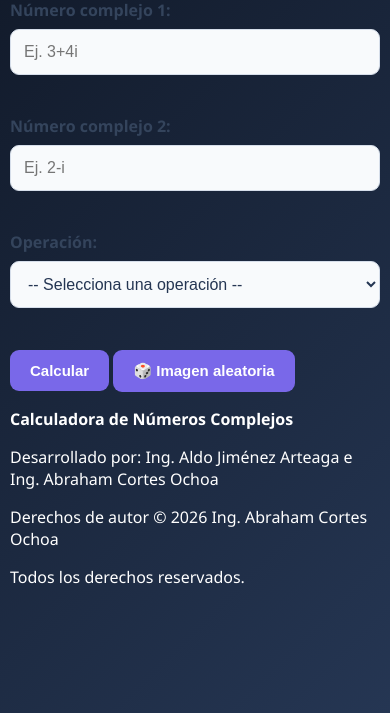
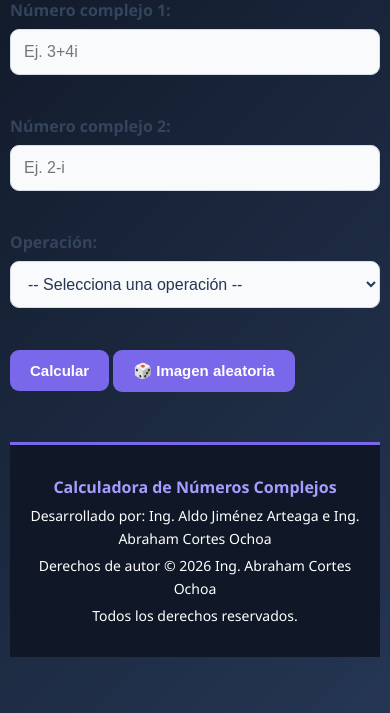
Before and after one commit to abrahamcortes1503-ui/ComplexMath, a Django app: page / in a window 390 px wide. Shown: the part 131-844 px from the top of the page. Run offline with Django 5.2, Linux system fonts and the light colour scheme.

Commit message:
Update style.css

```diff
--- a/static/css/style.css
+++ b/static/css/style.css
@@ -186,6 +186,34 @@ button:hover {
         padding: 20px;
     }
 
+
+/* Pie de página y créditos */
+
+.footer-creditos {
+    width: 100%;
+    margin-top: 50px;
+    padding: 25px 15px;
+    text-align: center;
+
+    background-color: #101827;
+    color: #ffffff;
+
+    font-family: 'Segoe UI', Arial, sans-serif;
+    font-size: 14px;
+    line-height: 1.6;
+
+    border-top: 3px solid #7968e9;
+}
+
+.footer-creditos p {
+    margin: 5px 0;
+}
+
+.footer-creditos strong {
+    color: #a99bff;
+    font-size: 16px;
+}
+
     h1 {
         font-size: 25px;
     }
```
